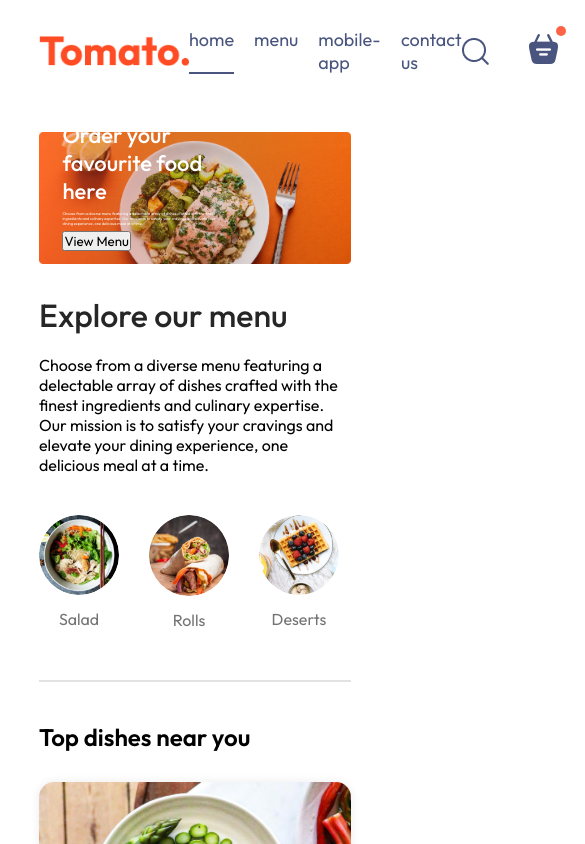
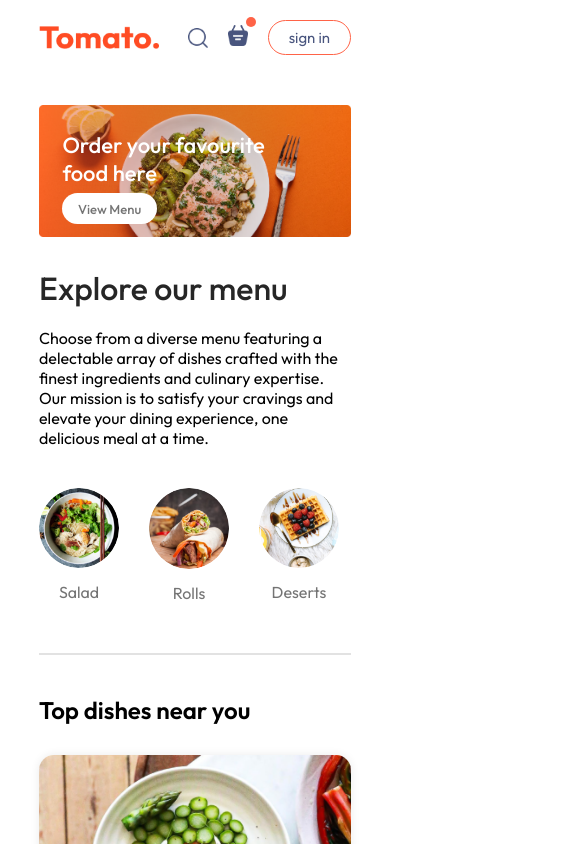
Before and after one commit to SAURABHKUMAR37/TREFOODCOLLEGEWEBSITE, a React (Vite) app in the folder frontend/: page / in a window 390 px wide. Shown: the top 844 px of the page, 585 px wide, since content can reach past the window. Built offline with nearby package versions, Linux system fonts and the light colour scheme.

Commit message:
login page completed

```diff
--- a/frontend/src/App.jsx
+++ b/frontend/src/App.jsx
@@ -1,16 +1,19 @@
-import React from 'react'
+import React, { useState } from 'react'
 import Navbar from './components/Navbar/Navbar'
 import { Routes,Route } from 'react-router-dom'
 import Home from './pages/Home/Home'
 import Cart from './pages/Cart/Cart'
 import PlaceOrder from './pages/PlaceOrder/PlaceOrder'
 import Footer from './components/Footer/Footer'
+import LoginPopup from './components/LoginPopup/LoginPopup'
 
 const App = () => {
+  const[showLogin,setShowLogin]=useState(false);
   return (
     <>
+    {showLogin?<LoginPopup setShowLogin={setShowLogin}/>:<></>}
     <div className='app'>
-      <Navbar/>
+      <Navbar setShowLogin={setShowLogin}/>
       <Routes>
         <Route path='/' element={<Home/>} />
         <Route path='/cart' element={<Cart/>} />
--- a/frontend/src/components/AppDownload/AppDownload.css
+++ b/frontend/src/components/AppDownload/AppDownload.css
@@ -0,0 +1,23 @@
+.app-download{
+    margin: auto auto;
+    margin-top: 100px;
+    font-size: max(3vw,20px);
+    text-align: center;
+    font-weight: 500;
+}
+.app-download-platforms{
+    display: flex;
+    justify-content: center;
+    gap: max(2vw,10px);
+    margin-top: 40px;
+}
+.app-download-platforms img{
+    width: max(30vw,120px);
+    max-width: 180px;
+    transition: 0.5s;
+    cursor: pointer;
+}
+.app-download-platforms img:hover{
+
+    transform: scale(1.05);
+}
--- a/frontend/src/components/AppDownload/AppDownload.jsx
+++ b/frontend/src/components/AppDownload/AppDownload.jsx
@@ -1,9 +1,14 @@
 import React from 'react'
 import './AppDownload.css'
+import {assets} from "../../assets/assets";
 const AppDownload = () => {
   return (
-    <div>
-
+    <div className='app-download' id="app-download">
+      <p>For Better Experience Download <br/>TreFood App</p>
+      <div className="app-download-platforms">
+        <img src={assets.play_store}alt="" />
+        <img src={assets.app_store}alt="" />
+      </div>
     </div>
   )
 }
--- a/frontend/src/components/ExploreMenu/ExploreMenu.css
+++ b/frontend/src/components/ExploreMenu/ExploreMenu.css
@@ -50,3 +50,9 @@
     border: 4px solid tomato;
     padding: 2px;
 }
+@media (max-width:1050px) {
+    .explore-menu-text{
+        max-width: 100%;
+        font-size: 14px;
+    }
+}
--- a/frontend/src/components/Footer/Footer.css
+++ b/frontend/src/components/Footer/Footer.css
@@ -45,3 +45,14 @@
     background-color: grey;
     border:none;
 }
+
+@media (max-width:750px) {
+    .footer-content{
+        display: flex;
+        flex-direction: column;
+        gap: 35px;
+    }
+    .footer-copyright{
+        text-align: center;
+    }
+}
--- a/frontend/src/components/Header/Header.css
+++ b/frontend/src/components/Header/Header.css
@@ -27,3 +27,29 @@
     color: white;
     font-size: 1vw;
 }
+.header-contents button{
+    border: none;
+    color: #747474;
+    font-weight: 500;
+    padding: 1vw 2.3vw;
+    background-color: white;
+    font-size: max(1vw,13px);
+    border-radius: 50px;
+}
+@media (max-width:1050px) {
+
+    .header-contents{
+        max-width: 45%;
+    }
+}
+@media (max-width:750px) {
+    .header-contents{
+        max-width: 65%;
+    }
+    .header-contents p{
+        display: none;
+    }
+    .header-contents button{
+        padding: 2vw 4vw;
+    }
+}
--- /dev/null
+++ b/frontend/src/components/LoginPopup/LoginPopup.css
@@ -0,0 +1,65 @@
+.login-popup{
+    position: absolute;
+    z-index: 1;
+    width: 100%;
+    height: 100%;
+    background-color: #00000090;
+    display: grid;
+}
+.login-popup-container{
+    place-self: center;
+    width: max(23vw,330px);
+    color: #808080;
+    background-color: white;
+    display: flex;
+    flex-direction: column;
+    gap: 25px;
+    padding: 25px 30px;
+    border-radius: 8px;
+    font-size: 14px;
+    animation: fadeIn 0.5s;
+}
+.login-popup-title{
+    display: flex;
+    justify-content: space-between;
+    align-items: center;
+    color: black;
+}
+.login-popup-title img{
+    width: 16px;
+    cursor: pointer;
+}
+.login-popup-inputs{
+    display: flex;
+    flex-direction: column;
+    gap:20px;
+}
+.login-popup-inputs input{
+    outline: none;
+    border: 1px solid #c9c9c9;
+    padding: 10px;
+    border-radius: 4px;
+}
+.login-popup-container button{
+    border: none;
+    padding: 10px;
+    border-radius: 4px;
+    color: white;
+    background-color: tomato;
+    font-size: 15px;
+    cursor: pointer;
+}
+.login-popup-condition{
+    display: flex;
+    align-items: start;
+    gap: 8px;
+    margin-top: -15px;
+}
+.login-popup-condition input{
+    margin-top: 5px;
+}
+.login-popup p span{
+    color: tomato;
+    font-weight: 500;
+    cursor: pointer;
+}
--- /dev/null
+++ b/frontend/src/components/LoginPopup/LoginPopup.jsx
@@ -0,0 +1,37 @@
+import React, { useState } from 'react'
+import './LoginPopup.css'
+import { assets } from '../../assets/assets'
+const LoginPopup = ({setShowLogin}) => {
+    const[currState,setCurrState]=useState("Login")
+
+  return (
+    <div className='login-popup'>
+        <form  className="login-popup-container">
+            <div className="login-popup-title">
+                <h2>{currState}</h2>
+                <img  onClick={()=>setShowLogin(false)} src={assets.cross_icon} alt=''/>
+            </div>
+            <div className="login-popup-inputs">
+               {currState==='Login'?'':<input type="text" placeholder='Your name' required/>}
+                <input type="email" placeholder='Your email' required/>
+                <input type="password" placeholder='Your password' required/>
+
+            </div>
+            <button>{currState==='Sign Up'?"Create account":"Login"}</button>
+            <div className="login-popup-condition">
+                <input type='checkbox' required/>
+                <p>By continuing, i agree to the terms of use & privacy policy.</p>
+            </div>
+            {
+                currState==='Login'
+                ?<p>Create a new account?<span onClick={()=>setCurrState('Sign Up')}> Click here</span></p>
+                : <p>Already have a an account?<span onClick={()=>setCurrState('Login')}>Login here</span></p>
+
+            }
+        </form>
+
+    </div>
+  )
+}
+
+export default LoginPopup
--- a/frontend/src/components/Navbar/Navbar.css
+++ b/frontend/src/components/Navbar/Navbar.css
@@ -55,3 +55,45 @@
     top: -8px;
     right: -8px;
 }
+@media (max-width:1050px) {
+    .navbar .logo{
+        width: 140px;
+    }
+    .navbar-menu{
+        gap: 20px;
+        font-size: 17px;
+    }
+    .navbar-right{
+        gap: 30px;
+    }
+    .navbar-right img{
+        width: 22px;
+    }
+    .navbar-right button{
+        padding: 8px 25px;
+    }
+}
+@media (max-width:900px) {
+    .navbar .logo{
+        width: 120px;
+    }
+    .navbar-menu{
+        gap: 15px;
+        font-size: 16px;
+    }
+    .navbar-right{
+        gap: 20px;
+    }
+    .navbar-right img{
+        width: 20px;
+    }
+    .navbar-right button{
+        padding: 7px 20px;
+        font-size: 15px;
+    }
+}
+@media (max-width:750px) {
+    .navbar-menu{
+        display: none;
+    }
+}
--- a/frontend/src/components/Navbar/Navbar.jsx
+++ b/frontend/src/components/Navbar/Navbar.jsx
@@ -2,7 +2,8 @@
 import React, { useState } from 'react'
 import './Navbar.css'
 import {assets} from '../../assets/assets'
-const Navbar = () => {
+import {Link}from 'react-router-dom'
+const Navbar = ({setShowLogin}) => {
 
 const[menu,setMenu]=useState("home");
 
@@ -10,10 +11,10 @@ const[menu,setMenu]=useState("home");
     <div className='navbar'>
       <img src={assets.logo} alt="TreFood Logo" className="logo" />
       <ul className="navbar-menu">
-        <li onClick={()=>setMenu("home")} className={menu==="home"?"active":""}>home</li>
-        <li onClick={()=>setMenu("menu")} className={menu==="menu"?"active":""}>menu</li>
-        <li onClick={()=>setMenu("mobile-app")} className={menu==="mobile-app"?"active":""}>mobile-app</li>
-        <li onClick={()=>setMenu("contact-us")} className={menu==="contact-us"?"active":""}>contact us</li>
+        <Link  to='/' onClick={()=>setMenu("home")} className={menu==="home"?"active":""}>home</Link>
+        <a href='#explore-menu' onClick={()=>setMenu("menu")} className={menu==="menu"?"active":""}>menu</a>
+        <a href='#app-download' onClick={()=>setMenu("mobile-app")} className={menu==="mobile-app"?"active":""}>mobile-app</a>
+        <a href='#footer' onClick={()=>setMenu("contact-us")} className={menu==="contact-us"?"active":""}>contact us</a>
       </ul>
       <div className="navbar-right">
         <img src={assets.search_icon} alt="" />
@@ -23,7 +24,7 @@ const[menu,setMenu]=useState("home");
 
             </div>
         </div>
-        <button>sign in</button>
+        <button onClick={()=>setShowLogin(true)}>sign in</button>
       </div>
     </div>
   )
--- a/frontend/src/index.css
+++ b/frontend/src/index.css
@@ -4,6 +4,7 @@
     margin: 0;
     box-sizing: border-box;
     font-family: Outfit;
+    scroll-behavior: smooth;
 }
 body{
     min-height: 100vh;
--- a/frontend/src/pages/Cart/Cart.jsx
+++ b/frontend/src/pages/Cart/Cart.jsx
@@ -1,6 +1,8 @@
 import React from 'react'
 import './Cart.css'
 const Cart = () => {
+
+
   return (
     <div>
 
```
